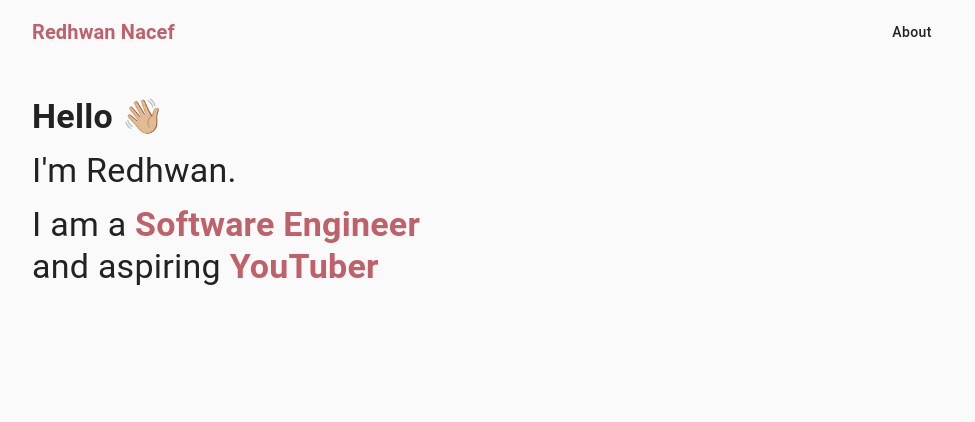
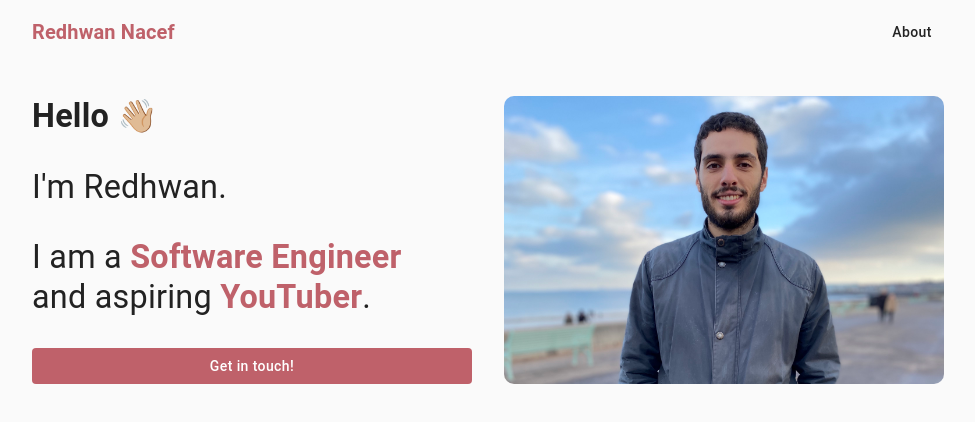
Before and after one commit to redhwannacef/redhwannacef.com, a React (Vite) app: page / in a window 1280 px wide. Shown: the top 422 px of the page, without its empty margins (152-1127 px from the left). Built offline with nearby package versions, Linux system fonts and the light colour scheme.

Commit message:
Add picture to go with text and CTA

```diff
--- a/src/App.jsx
+++ b/src/App.jsx
@@ -1,11 +1,19 @@
 import React from "react";
 import { BrowserRouter, Route, Routes } from "react-router-dom";
-import { createMuiTheme, CssBaseline, ThemeProvider } from "@material-ui/core";
+import {
+  createMuiTheme,
+  CssBaseline,
+  responsiveFontSizes,
+  ThemeProvider,
+} from "@material-ui/core";
 import Home from "./pages/home";
 import About from "./pages/about";
 
-const theme = createMuiTheme({
+const muiTheme = createMuiTheme({
   palette: {
+    primary: {
+      main: "#bf616a",
+    },
     text: {
       primary: "#222222",
     },
@@ -25,7 +33,14 @@ const theme = createMuiTheme({
       },
     },
   },
+  props: {
+    MuiButton: {
+      disableElevation: true,
+    },
+  },
 });
+
+const theme = responsiveFontSizes(muiTheme);
 
 const App = () => (
   <ThemeProvider theme={theme}>
--- a/src/components/Typography.jsx
+++ b/src/components/Typography.jsx
@@ -8,6 +8,7 @@ export const H4 = (props) => <Text variant="h4" {...props} />;
 export const H5 = (props) => <Text variant="h5" {...props} />;
 export const H6 = (props) => <Text variant="h6" {...props} />;
 export const P = (props) => <Text variant="body1" {...props} />;
+export const Span = (props) => <Text variant="inherit" {...props} />;
 
 const Text = ({ bold = false, children, ...props }) => (
   <Typography {...props}>{bold ? <b>{children}</b> : children}</Typography>
--- a/src/pages/home/Home.jsx
+++ b/src/pages/home/Home.jsx
@@ -1,19 +1,28 @@
 import React from "react";
-import { Container, Grid } from "@material-ui/core";
+import { Button, Container, Grid } from "@material-ui/core";
 import Navbar from "../../components/Navbar";
 import Link from "@material-ui/core/Link";
 import { H4 } from "../../components/Typography";
+import profile from "./profile.jpg";
 
 const Home = () => (
   <>
     <Navbar />
     <Container maxWidth="md" style={{ marginTop: "2rem" }}>
-      <Grid container>
-        <Grid item xs={12} md={6}>
+      <Grid container spacing={4} justify="space-between" alignItems="stretch">
+        <Grid
+          item
+          xs={12}
+          sm={6}
+          container
+          direction="column"
+          justify="space-between"
+        >
           <H4 bold gutterBottom>
             Hello 👋🏼
           </H4>
           <H4 gutterBottom>I'm Redhwan.</H4>
+          <div>
             <H4>
               I am a{" "}
               <Link
@@ -25,7 +34,7 @@ const Home = () => (
                 <b>Software Engineer</b>
               </Link>
             </H4>
-          <H4>
+            <H4 gutterBottom>
               and aspiring{" "}
               <Link
                 href="https://youtube.com/redhwannacef"
@@ -35,9 +44,27 @@ const Home = () => (
               >
                 <b>YouTuber</b>
               </Link>
+              .
             </H4>
+          </div>
+          <Button variant="contained" color="primary" fullWidth>
+            Get in touch!
+          </Button>
         </Grid>
-        <Grid />
+        <Grid item xs={12} sm={6} style={{ maxHeight: "320px" }}>
+          <img
+            src={profile}
+            alt="Profile Picture"
+            width="100%"
+            height="100%"
+            style={{
+              height: "100%",
+              borderRadius: "10px",
+              objectFit: "cover",
+              objectPosition: "top",
+            }}
+          />
+        </Grid>
       </Grid>
     </Container>
   </>
```
Also changed, not shown: src/pages/home/profile.jpg (added). Lines whose indentation alone changed are shown as unchanged.
